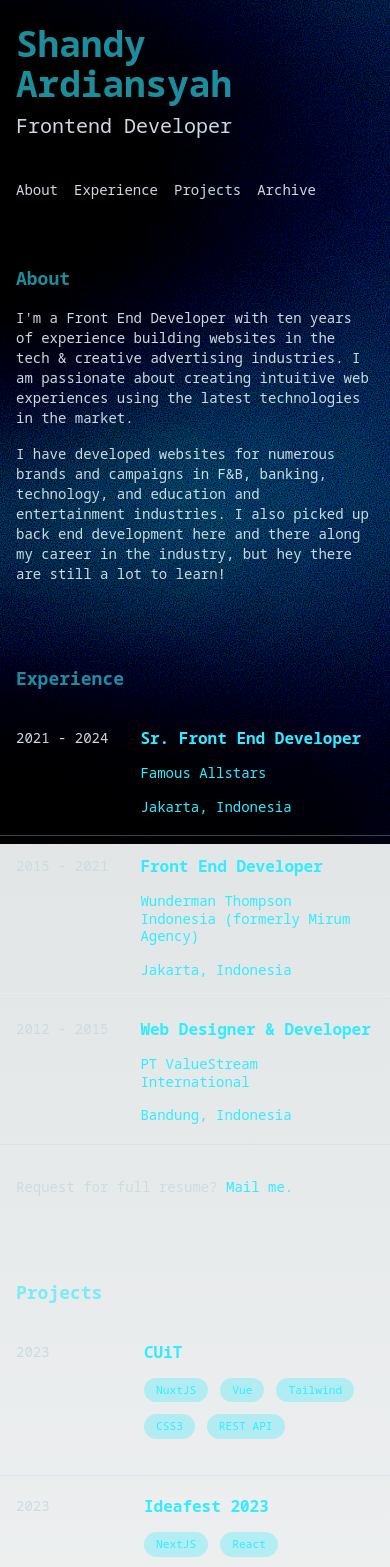
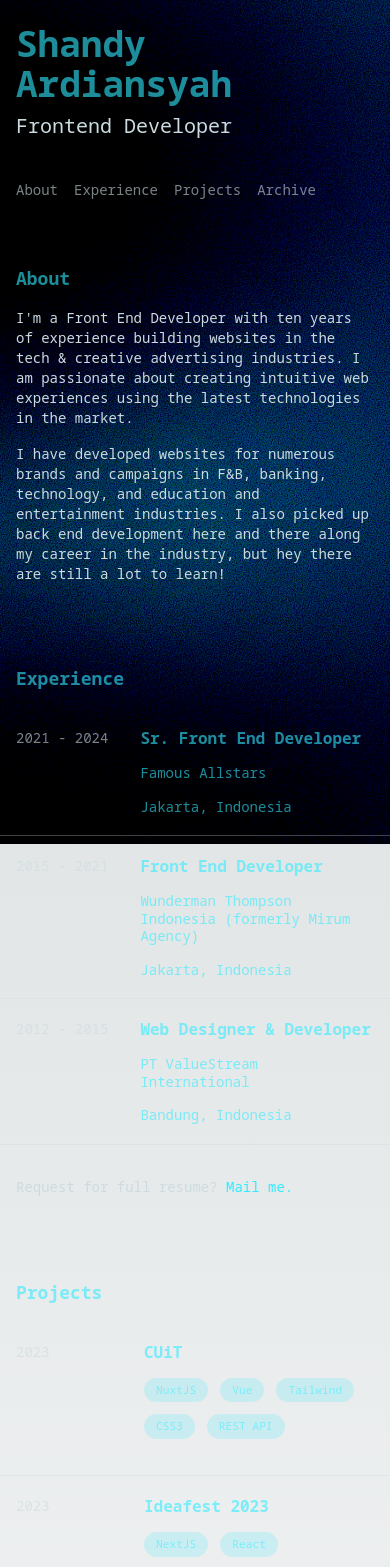
Before and after one commit to shandya/portfolio, a Next.js app: page / in a window 390 px wide. Shown: the top 1567 px of the page. Built offline with nearby package versions, Linux system fonts and the light colour scheme.

Commit message:
fix: remove opacity media query

```diff
--- a/src/app/archive/page.js
+++ b/src/app/archive/page.js
@@ -47,7 +47,7 @@ export default function Archive() {
             </thead>
             <tbody>
               {portfolioData.map((item, index) => (
-                <tr key={index} className="border-b border-slate-300 border-opacity-30 lg:opacity-60 hover:opacity-100 ease-in transition-all duration-150 text-[#31ecff]">
+                <tr key={index} className="border-b border-slate-300 border-opacity-30 opacity-60 hover:opacity-100 ease-in transition-all duration-150 text-[#31ecff]">
                   <td onClick={handleOpenModal(item.details)} className={`${item.details ? 'cursor-pointer' : ''} px-4 py-5 text-sm text-[#ccdbe0]`}>{item.year}</td>
                   <td onClick={handleOpenModal(item.details)} className={`${item.details ? 'cursor-pointer' : ''} px-4 py-5 font-semibold leading-tight`}>{item.name}</td>
                   <td onClick={handleOpenModal(item.details)} className={`${item.details ? 'cursor-pointer' : ''} px-4 py-5 leading-tight text-sm`}>{item.client}</td>
@@ -77,7 +77,7 @@ export default function Archive() {
               </thead>
               <tbody>
                 {portfolioData.map((item, index) => (
-                  <tr key={index} className="border-b border-slate-300 border-opacity-30 lg:opacity-60 hover:opacity-100 ease-in transition-all duration-150 text-[#31ecff]">
+                  <tr key={index} className="border-b border-slate-300 border-opacity-30 opacity-60 hover:opacity-100 ease-in transition-all duration-150 text-[#31ecff]">
                     <td className="px-4 py-5 text-sm text-[#ccdbe0] align-top">{item.year}</td>
                     <td className="px-4 py-5 flex flex-col gap-4">
                       {item.name && <h3 className="font-semibold leading-tight">{item.name}</h3>}
--- a/src/app/page.js
+++ b/src/app/page.js
@@ -29,16 +29,16 @@ export default function Home() {
             <nav className="mt-10">
               <ul className="text-[#ccdbe0] flex lg:flex-col gap-4 flex-wrap text-sm lg:text-base">
                 <li>
-                  <Link className="lg:opacity-60 hover:opacity-100 ease-in transition-all duration-150" href="#about">About</Link>
+                  <Link className="opacity-60 hover:opacity-100 ease-in transition-all duration-150" href="#about">About</Link>
                 </li>
                 <li>
-                  <Link className="lg:opacity-60 hover:opacity-100 ease-in transition-all duration-150" href="#experience">Experience</Link>
+                  <Link className="opacity-60 hover:opacity-100 ease-in transition-all duration-150" href="#experience">Experience</Link>
                 </li>
                 <li>
-                  <Link className="lg:opacity-60 hover:opacity-100 ease-in transition-all duration-150" href="#projects">Projects</Link>
+                  <Link className="opacity-60 hover:opacity-100 ease-in transition-all duration-150" href="#projects">Projects</Link>
                 </li>
                 <li>
-                  <Link className="lg:opacity-60 hover:opacity-100 ease-in transition-all duration-150" href="/archive">Archive</Link>
+                  <Link className="opacity-60 hover:opacity-100 ease-in transition-all duration-150" href="/archive">Archive</Link>
                 </li>
               </ul>
             </nav>
@@ -68,7 +68,7 @@ there are still a lot to learn!</p>
               <table className="w-full">
                 <tbody>
                   {workData.map((item, index) => (
-                    <tr key={index} className="border-b border-slate-300 border-opacity-30 lg:opacity-60 hover:opacity-100 ease-in transition-all duration-150 text-[#31ecff]">
+                    <tr key={index} className="border-b border-slate-300 border-opacity-30 opacity-60 hover:opacity-100 ease-in transition-all duration-150 text-[#31ecff]">
                       <td className="px-4 py-5 text-sm text-[#ccdbe0] align-top whitespace-nowrap w-30">{item.time}</td>
                       <td className="px-4 py-5 flex flex-col gap-4">
                         {item.title && <h3 className="font-semibold leading-tight">{item.title}</h3>}
@@ -109,7 +109,7 @@ there are still a lot to learn!</p>
                 </thead> */}
                 <tbody>
                   {portfolioData.filter((item) => (item.highlight)).map((item, index) => (
-                    <tr key={index} className="border-b border-slate-300 border-opacity-30 lg:opacity-60 hover:opacity-100 ease-in transition-all duration-150 text-[#31ecff]">
+                    <tr key={index} className="border-b border-slate-300 border-opacity-30 opacity-60 hover:opacity-100 ease-in transition-all duration-150 text-[#31ecff]">
                       <td className="px-4 py-5 text-sm text-[#ccdbe0] align-top w-32">{item.year}</td>
                       <td className="px-4 py-5 flex flex-col gap-4">
                         {item.name && <h3 className="font-semibold leading-tight">{item.name}</h3>}
```
